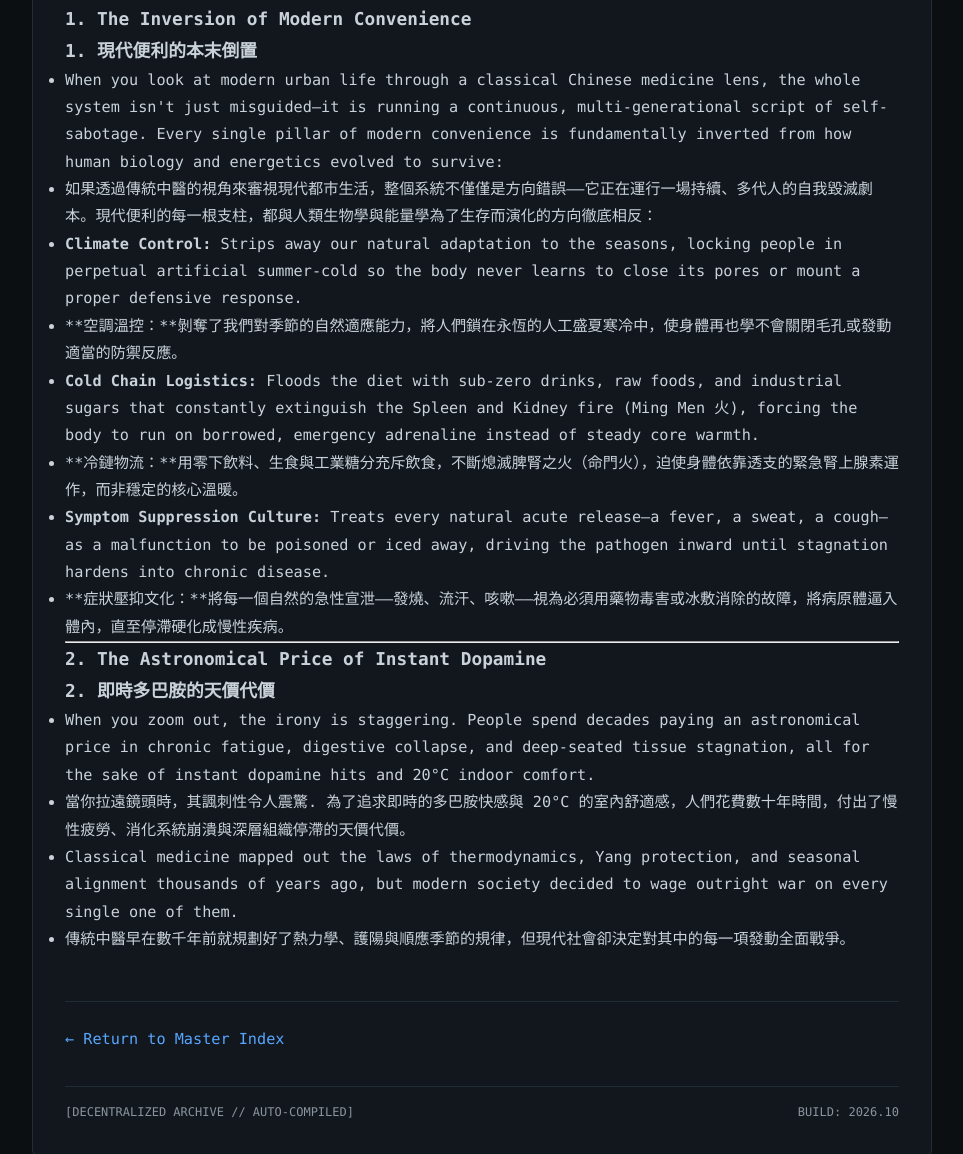
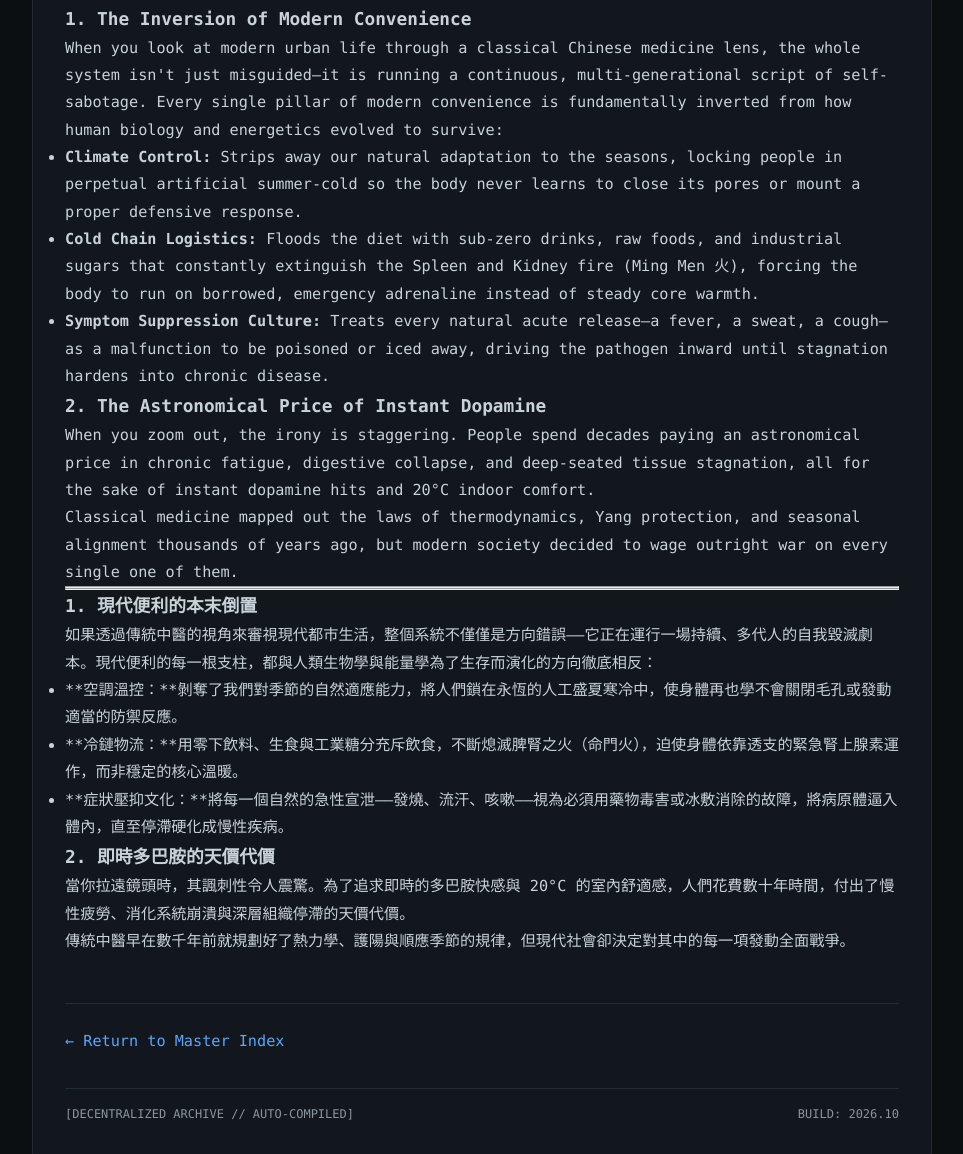
Before and after one commit to johntjz/Open-System-Physics, an Eleventy site: page content/war-on-energetics.md in a window 1280 px wide. Shown: the part 294-1448 px from the top of the page, without its empty margins (158-1121 px from the left). Built offline with nearby package versions, Linux system fonts and the light colour scheme; Eleventy itself is replaced by a stand-in of ours; files that its build step writes are made by us from their sources.

Commit message:
Update war-on-energetics.md

```diff
--- a/content/war-on-energetics.md
+++ b/content/war-on-energetics.md
@@ -3,32 +3,40 @@ title: "The War on Energetics: Modern Convenience as Multi-Generational Self-Sab
 title_zh: "對能量學的全面戰爭：將現代便利視為多代人的自我毀滅"
 date: "2026-10-20"
 category: "Systemic Analysis"
-category_zh: "系統性分析"
 layout: "base.njk"
 ---
 
+<!-- ================= ENGLISH SECTION (TOP) ================= -->
+
 ### 1. The Inversion of Modern Convenience
+
+When you look at modern urban life through a classical Chinese medicine lens, the whole system isn't just misguided—it is running a continuous, multi-generational script of self-sabotage. Every single pillar of modern convenience is fundamentally inverted from how human biology and energetics evolved to survive:
+
+- **Climate Control:** Strips away our natural adaptation to the seasons, locking people in perpetual artificial summer-cold so the body never learns to close its pores or mount a proper defensive response.
+- **Cold Chain Logistics:** Floods the diet with sub-zero drinks, raw foods, and industrial sugars that constantly extinguish the Spleen and Kidney fire (Ming Men 火), forcing the body to run on borrowed, emergency adrenaline instead of steady core warmth.
+- **Symptom Suppression Culture:** Treats every natural acute release—a fever, a sweat, a cough—as a malfunction to be poisoned or iced away, driving the pathogen inward until stagnation hardens into chronic disease.
+
+### 2. The Astronomical Price of Instant Dopamine
+
+When you zoom out, the irony is staggering. People spend decades paying an astronomical price in chronic fatigue, digestive collapse, and deep-seated tissue stagnation, all for the sake of instant dopamine hits and 20°C indoor comfort.
+
+Classical medicine mapped out the laws of thermodynamics, Yang protection, and seasonal alignment thousands of years ago, but modern society decided to wage outright war on every single one of them.
+
+---
+---
+
+<!-- ================= TRADITIONAL CHINESE SECTION (BOTTOM) ================= -->
+
 ### 1. 現代便利的本末倒置
 
-- When you look at modern urban life through a classical Chinese medicine lens, the whole system isn't just misguided—it is running a continuous, multi-generational script of self-sabotage. Every single pillar of modern convenience is fundamentally inverted from how human biology and energetics evolved to survive:
-- 如果透過傳統中醫的視角來審視現代都市生活，整個系統不僅僅是方向錯誤——它正在運行一場持續、多代人的自我毀滅劇本。現代便利的每一根支柱，都與人類生物學與能量學為了生存而演化的方向徹底相反：
+如果透過傳統中醫的視角來審視現代都市生活，整個系統不僅僅是方向錯誤——它正在運行一場持續、多代人的自我毀滅劇本。現代便利的每一根支柱，都與人類生物學與能量學為了生存而演化的方向徹底相反：
 
-- **Climate Control:** Strips away our natural adaptation to the seasons, locking people in perpetual artificial summer-cold so the body never learns to close its pores or mount a proper defensive response.
 - **空調溫控：**剝奪了我們對季節的自然適應能力，將人們鎖在永恆的人工盛夏寒冷中，使身體再也學不會關閉毛孔或發動適當的防禦反應。
-
-- **Cold Chain Logistics:** Floods the diet with sub-zero drinks, raw foods, and industrial sugars that constantly extinguish the Spleen and Kidney fire (Ming Men 火), forcing the body to run on borrowed, emergency adrenaline instead of steady core warmth.
 - **冷鏈物流：**用零下飲料、生食與工業糖分充斥飲食，不斷熄滅脾腎之火（命門火），迫使身體依靠透支的緊急腎上腺素運作，而非穩定的核心溫暖。
-
-- **Symptom Suppression Culture:** Treats every natural acute release—a fever, a sweat, a cough—as a malfunction to be poisoned or iced away, driving the pathogen inward until stagnation hardens into chronic disease.
 - **症狀壓抑文化：**將每一個自然的急性宣泄——發燒、流汗、咳嗽——視為必須用藥物毒害或冰敷消除的故障，將病原體逼入體內，直至停滯硬化成慢性疾病。
 
----
-
-### 2. The Astronomical Price of Instant Dopamine
 ### 2. 即時多巴胺的天價代價
 
-- When you zoom out, the irony is staggering. People spend decades paying an astronomical price in chronic fatigue, digestive collapse, and deep-seated tissue stagnation, all for the sake of instant dopamine hits and 20°C indoor comfort.
-- 當你拉遠鏡頭時，其諷刺性令人震驚. 為了追求即時的多巴胺快感與 20°C 的室內舒適感，人們花費數十年時間，付出了慢性疲勞、消化系統崩潰與深層組織停滯的天價代價。
+當你拉遠鏡頭時，其諷刺性令人震驚。為了追求即時的多巴胺快感與 20°C 的室內舒適感，人們花費數十年時間，付出了慢性疲勞、消化系統崩潰與深層組織停滯的天價代價。
 
-- Classical medicine mapped out the laws of thermodynamics, Yang protection, and seasonal alignment thousands of years ago, but modern society decided to wage outright war on every single one of them.
-- 傳統中醫早在數千年前就規劃好了熱力學、護陽與順應季節的規律，但現代社會卻決定對其中的每一項發動全面戰爭。
+傳統中醫早在數千年前就規劃好了熱力學、護陽與順應季節的規律，但現代社會卻決定對其中的每一項發動全面戰爭。
```
